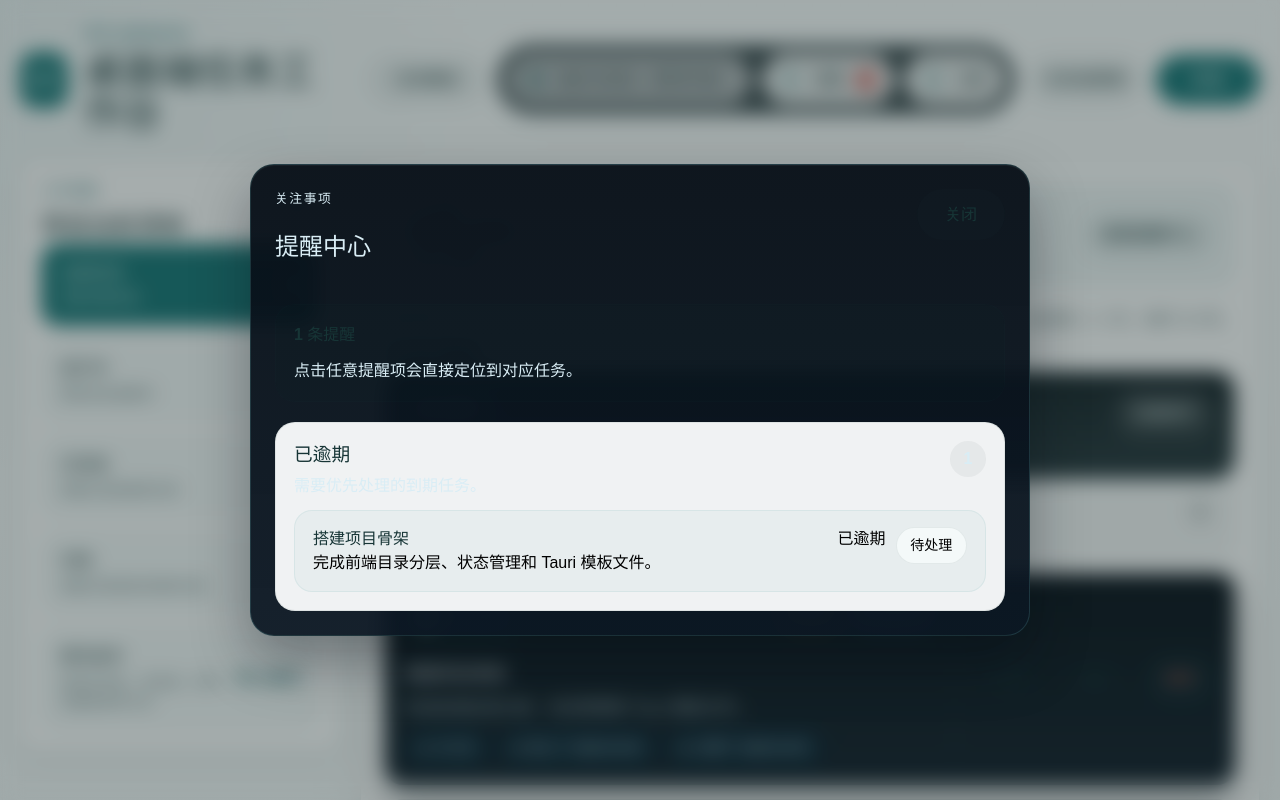
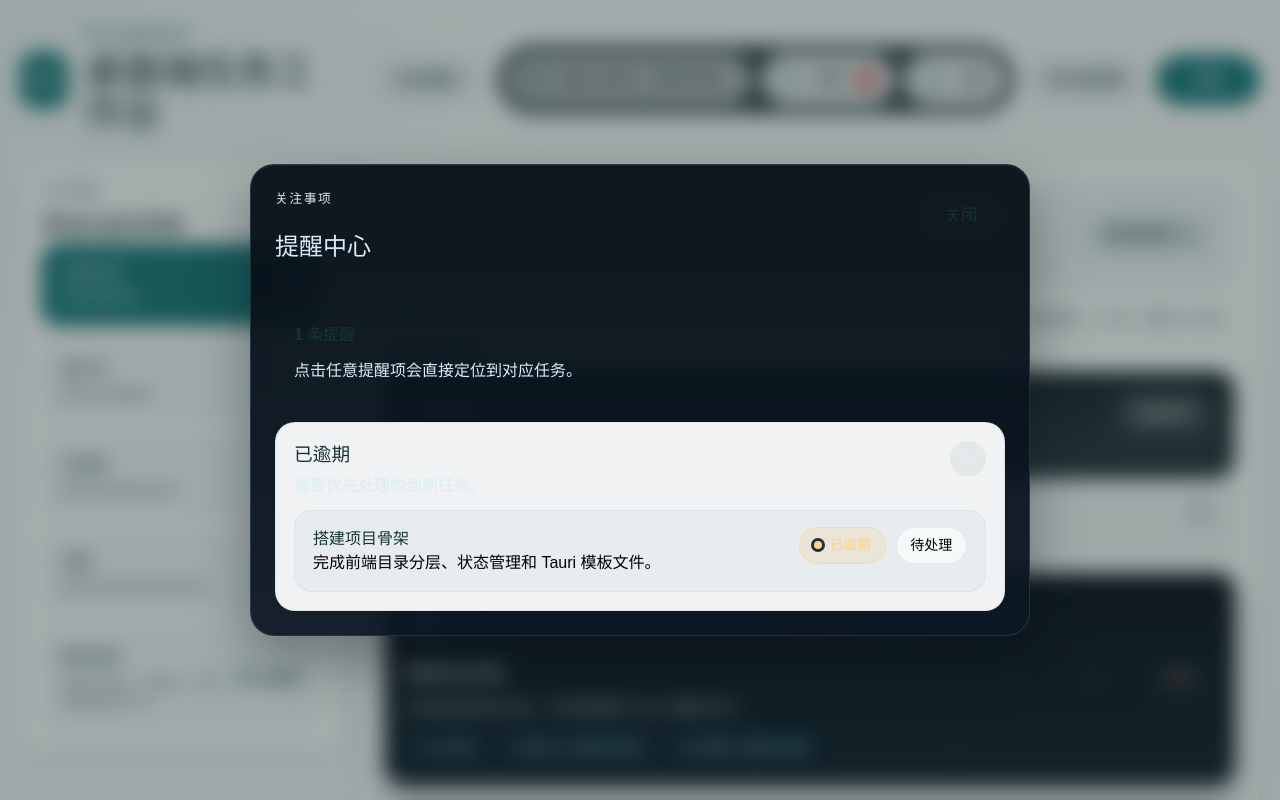
Before and after one commit to lblgb/qingdan-desktop, a React (Vite) app: page / in a window 1280 px wide. Both pictures are taken after a click on the button "提醒中心". Shown: the top 800 px of the page. Built offline with nearby package versions, Linux system fonts and the light colour scheme.

Commit message:
fix: align reminder chips with console theme

```diff
--- a/src/components/TaskReminderCenter.tsx
+++ b/src/components/TaskReminderCenter.tsx
@@ -101,7 +101,7 @@ export function TaskReminderCenter({
                           <p>{item.task.description || '暂无补充说明。'}</p>
                         </div>
                         <div className="task-reminder-item-meta">
-                          <span className={`priority-badge ${item.task.priority}`}>{item.dueLabel}</span>
+                          <span className={`task-console-chip is-priority is-${item.task.priority}`}>{item.dueLabel}</span>
                           <span className="meta-pill">{item.task.completed ? '已完成' : '待处理'}</span>
                         </div>
                       </button>
```
Also changed, not shown: 1 other file (tests, documents, lock files or other folders).
